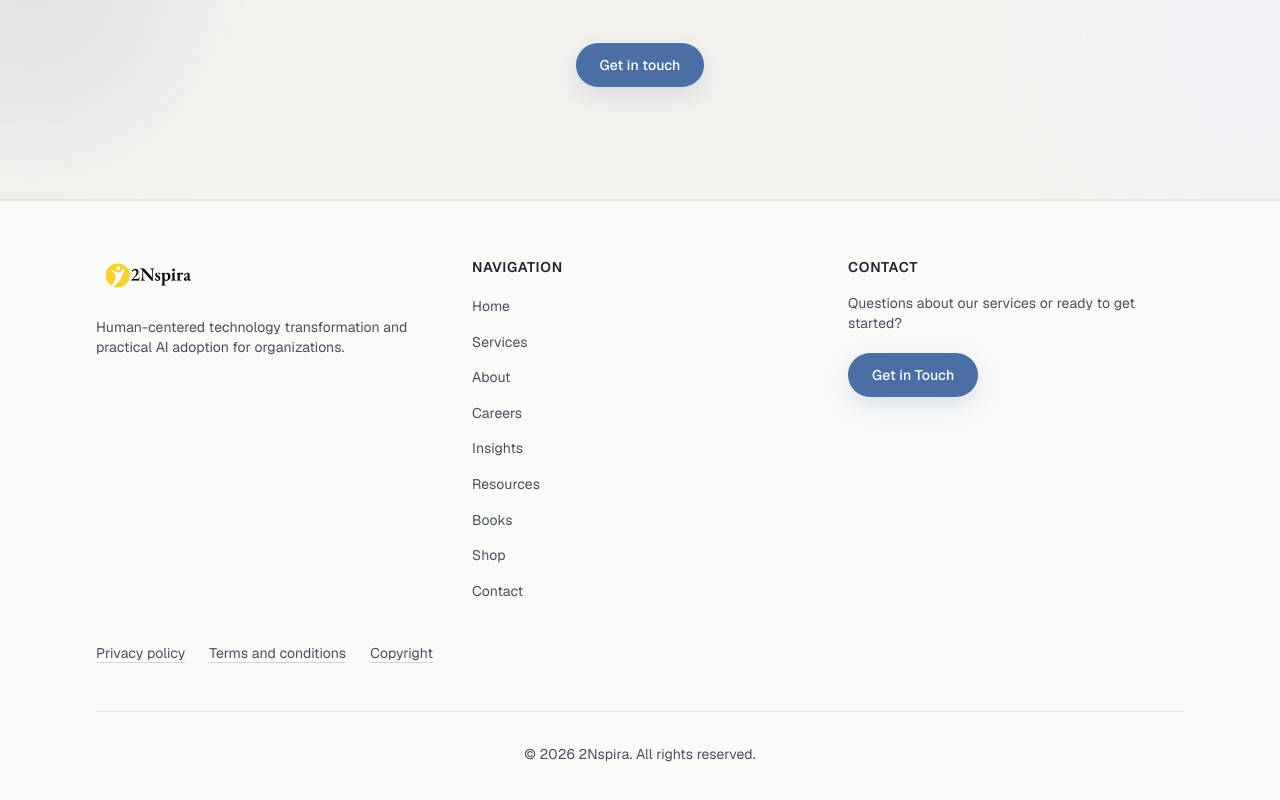
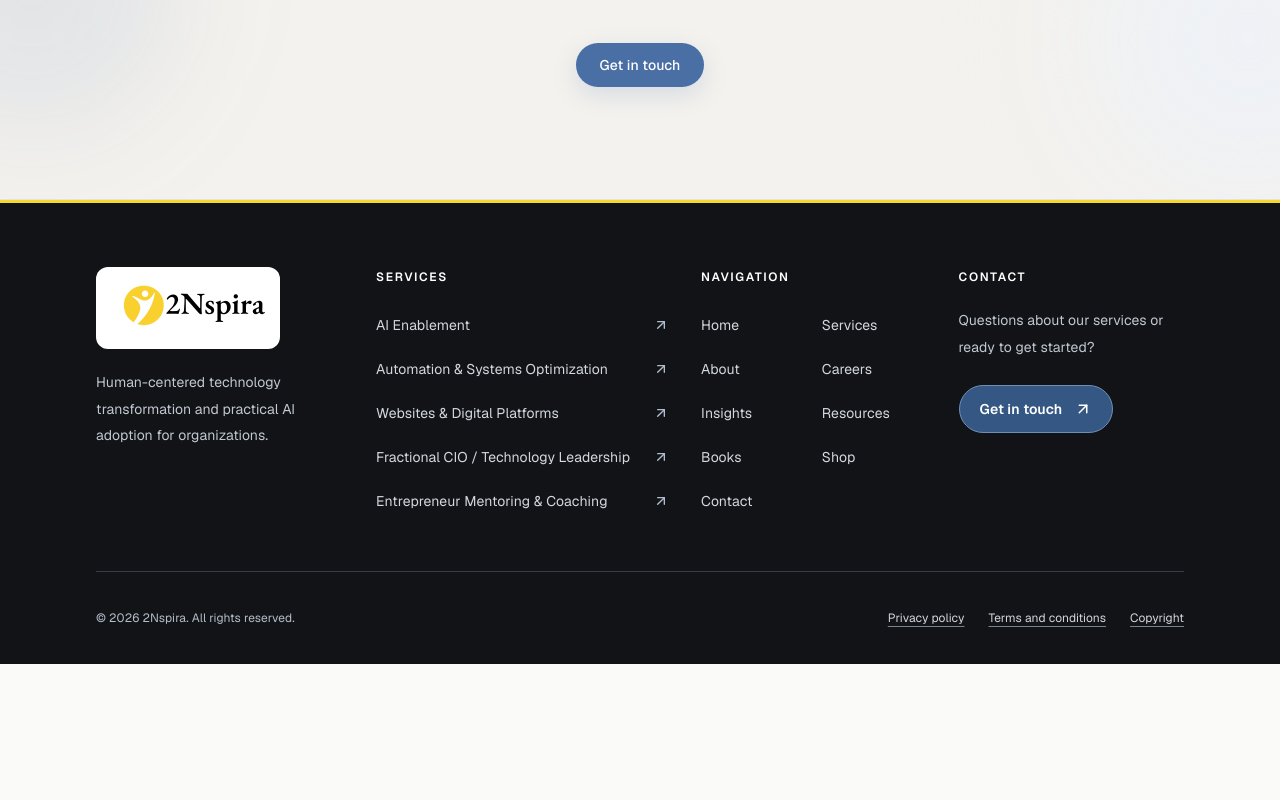
Before and after one commit to 2NspiraOpsTeam/2nspira-website, a Next.js app in the folder 2nspira-website/: page / in a window 1280 px wide. Shown: the part 3162-3962 px from the top of the page. After the commit the page ends 3826 px from the top, so only its background shows below. Built offline with nearby package versions, Linux system fonts and the light colour scheme; no server answers.

Commit message:
feat: add a modern dark footer with all five service destinations

```diff
--- /dev/null
+++ b/2nspira-website/src/components/Footer.module.css
@@ -0,0 +1,22 @@
+.footer { background: #111316; color: #d3d8df; border-top: 3px solid #f5d82d; padding-block: 4rem 1.5rem; }
+.columns { display: grid; gap: 2.5rem; }
+.brand { display: inline-flex; align-items: center; padding: 0.5rem 0.75rem; background: #ffffff; border-radius: 0.75rem; }
+.description { margin-top: 1.25rem; font-size: 0.875rem; line-height: 1.9; max-width: 28rem; color: #c1c8d2; }
+.heading { font-size: 0.75rem; font-weight: 600; line-height: 1.7; text-transform: uppercase; letter-spacing: 0.14em; color: #ffffff; }
+.list { margin-top: 1rem; }
+.link { display: inline-flex; align-items: center; justify-content: space-between; gap: 0.75rem; min-height: 44px; padding-block: 0.5rem; font-size: 0.875rem; line-height: 1.7; border-radius: 3px; color: #d3d8df; text-decoration: none; transition: color 200ms ease; }
+.list .link { width: 100%; }
+.link svg { flex-shrink: 0; color: #b3bfce; transition: transform 220ms ease; }
+.navigation { display: grid; grid-template-columns: repeat(2,minmax(0,1fr)); column-gap: 1rem; }
+.contact { display: inline-flex; align-items: center; justify-content: center; gap: 0.75rem; min-height: 44px; margin-top: 1.5rem; padding: 0.75rem 1.25rem; border: 1px solid #6f8fb9; border-radius: 999px; background: #345783; color: #ffffff; font-size: 0.875rem; font-weight: 600; text-decoration: none; transition: background-color 220ms ease; }
+.contact svg { transition: transform 220ms ease; }
+.footer a:focus-visible { outline: 2px solid #f5d82d; outline-offset: 5px; }
+.link:focus-visible { color: #f5d82d; }
+.bottom { display: flex; flex-direction: column; gap: 1.25rem; margin-top: 3rem; padding-top: 1.5rem; border-top: 1px solid #363c45; font-size: 0.75rem; line-height: 1.8; color: #b5bdc9; }
+.legal { display: flex; flex-wrap: wrap; column-gap: 1.5rem; }
+.legal .link { font-size: 0.75rem; text-decoration: underline; text-underline-offset: 4px; text-decoration-color: #778391; }
+@media (min-width: 640px) { .columns { grid-template-columns: repeat(2,minmax(0,1fr)); } }
+@media (min-width: 1024px) { .columns { grid-template-columns: 1.1fr 1.3fr 1fr 1fr; gap: 2rem; } .bottom { flex-direction: row; align-items: center; justify-content: space-between; } }
+@media (hover: hover) and (pointer: fine) { .link:hover { color: #f5d82d; } .contact:hover { background: #426b9d; } }
+@media (prefers-reduced-motion: no-preference) { .link:focus-visible svg, .contact:focus-visible svg { transform: translate(2px,-2px); } @media (hover: hover) and (pointer: fine) { .link:hover svg, .contact:hover svg { transform: translate(2px,-2px); } } }
+@media (prefers-reduced-motion: reduce) { .link, .link svg, .contact, .contact svg { transition: none; } }
--- a/2nspira-website/src/components/Footer.tsx
+++ b/2nspira-website/src/components/Footer.tsx
@@ -1,117 +1,57 @@
 import Link from "next/link";
-import { buttonPrimary } from "./ui";
+import { ArrowUpRight } from "lucide-react";
+import styles from "./Footer.module.css";
+
+const services = [
+  { name: "AI Enablement", href: "/ai-enablement" },
+  { name: "Automation & Systems Optimization", href: "/automation-systems-optimization" },
+  { name: "Websites & Digital Platforms", href: "/websites" },
+  { name: "Fractional CIO / Technology Leadership", href: "/fractional-cio" },
+  { name: "Entrepreneur Mentoring & Coaching", href: "/coaching" },
+];
+const navigation = [
+  { name: "Home", href: "/" }, { name: "Services", href: "/services" },
+  { name: "About", href: "/about" }, { name: "Careers", href: "/careers" },
+  { name: "Insights", href: "/insights" }, { name: "Resources", href: "/resources" },
+  { name: "Books", href: "/books" }, { name: "Shop", href: "/shop" },
+  { name: "Contact", href: "/contact" },
+];
+const legal = [
+  { name: "Privacy policy", href: "/privacy-policy" },
+  { name: "Terms and conditions", href: "/terms-conditions" },
+  { name: "Copyright", href: "/copyright" },
+];
 
 export default function Footer() {
-  const currentYear = new Date().getFullYear();
-  const footerNavLinks = [
-    { name: "Home", href: "/" },
-    { name: "Services", href: "/services" },
-    { name: "About", href: "/about" },
-    { name: "Careers", href: "/careers" },
-    { name: "Insights", href: "/insights" },
-    { name: "Resources", href: "/resources" },
-    { name: "Books", href: "/books" },
-    { name: "Shop", href: "/shop" },
-    { name: "Contact", href: "/contact" },
-  ];
-
-  return (
-    <footer
-      className="border-t border-line bg-canvas py-14"
-      role="contentinfo"
-    >
-      <div className="mx-auto max-w-6xl px-4 sm:px-6 lg:px-8">
-        <div className="grid grid-cols-1 gap-10 md:grid-cols-3">
-          {/* Brand */}
-          <div>
-            <Link
-              href="/"
-              className="group inline-flex items-center rounded focus-visible:outline-none focus-visible:ring-2 focus-visible:ring-accent focus-visible:ring-offset-2 focus-visible:ring-offset-canvas"
-              aria-label="2Nspira home"
-            >
-              {/* eslint-disable-next-line @next/next/no-img-element */}
-              <img
-                src="/images/logo/2nspira-logo.png"
-                alt="2Nspira"
-                className="h-10 w-auto"
-                width={320}
-                height={132}
-              />
-            </Link>
-            <p className={"mt-3 text-sm text-body"}>
-              Human-centered technology transformation and practical AI adoption for organizations.
-            </p>
-          </div>
-
-          {/* Links */}
-          <div>
-            <h3
-              className="text-sm font-semibold uppercase tracking-wider text-ink"
-              id="footer-nav-heading"
-            >
-              Navigation
-            </h3>
-            <ul className="mt-4 space-y-2.5" aria-labelledby="footer-nav-heading">
-              {footerNavLinks.map((link) => (
-                <li key={link.name}>
-                  <Link
-                    href={link.href}
-                    className="rounded text-sm text-body transition-colors duration-300 ease-gentle hover:text-accent focus-visible:outline-none focus-visible:ring-2 focus-visible:ring-accent focus-visible:ring-offset-2 focus-visible:ring-offset-canvas"
-                  >
-                    {link.name}
-                  </Link>
-                </li>
-              ))}
-            </ul>
-          </div>
-
-          {/* Contact */}
-          <div>
-            <h3
-              className="text-sm font-semibold uppercase tracking-wider text-ink"
-              id="footer-contact-heading"
-            >
-              Contact
-            </h3>
-            <p className={"mt-4 text-sm text-body"}>
-              Questions about our services or ready to get started?
-            </p>
-            <Link
-              href="/contact"
-              className={`mt-5 ${buttonPrimary}`}
-              aria-label="Get in touch with 2Nspira via contact page"
-            >
-              Get in Touch
-            </Link>
-          </div>
+  return <footer className={styles.footer}>
+    <div className="mx-auto max-w-6xl px-4 sm:px-6 lg:px-8">
+      <div className={styles.columns}>
+        <div>
+          <Link href="/" className={styles.brand} aria-label="2Nspira home">
+            {/* Preserve the approved dark wordmark on its own light surface. */}
+            {/* eslint-disable-next-line @next/next/no-img-element */}
+            <img src="/images/logo/2nspira-logo.png" alt="2Nspira" width={320} height={132} className="h-auto w-40" />
+          </Link>
+          <p className={styles.description}>Human-centered technology transformation and practical AI adoption for organizations.</p>
         </div>
-
-        <nav
-          aria-label="Legal"
-          className="mt-10 flex flex-wrap gap-x-6 gap-y-3 text-sm text-body"
-        >
-          {[
-            { name: "Privacy policy", href: "/privacy-policy" },
-            { name: "Terms and conditions", href: "/terms-conditions" },
-            { name: "Copyright", href: "/copyright" },
-          ].map((link) => (
-            <Link
-              key={link.href}
-              href={link.href}
-              className="rounded underline decoration-line-strong underline-offset-4 transition-colors duration-300 ease-gentle hover:text-accent focus-visible:outline-none focus-visible:ring-2 focus-visible:ring-accent"
-            >
-              {link.name}
-            </Link>
-          ))}
+        <nav aria-labelledby="footer-services-heading">
+          <h2 id="footer-services-heading" className={styles.heading}>Services</h2>
+          <ul className={styles.list}>{services.map(link => <li key={link.href}><Link href={link.href} className={styles.link}>{link.name}<ArrowUpRight aria-hidden="true" size={16} /></Link></li>)}</ul>
         </nav>
-
-        {/* Bottom */}
-        <div className="mt-12 border-t border-line pt-8 text-center">
-          <p className={"text-sm text-body"}>
-            &copy; {currentYear} 2Nspira. All rights reserved.
-          </p>
+        <nav aria-labelledby="footer-nav-heading">
+          <h2 id="footer-nav-heading" className={styles.heading}>Navigation</h2>
+          <ul className={`${styles.list} ${styles.navigation}`}>{navigation.map(link => <li key={link.href}><Link href={link.href} className={styles.link}>{link.name}</Link></li>)}</ul>
+        </nav>
+        <div>
+          <h2 id="footer-contact-heading" className={styles.heading}>Contact</h2>
+          <p className={styles.description}>Questions about our services or ready to get started?</p>
+          <Link href="/contact" className={styles.contact} aria-label="Get in touch with 2Nspira via contact page">Get in touch<ArrowUpRight aria-hidden="true" size={18} /></Link>
         </div>
       </div>
-    </footer>
-  );
+      <div className={styles.bottom}>
+        <p>&copy; {new Date().getFullYear()} 2Nspira. All rights reserved.</p>
+        <nav aria-label="Legal" className={styles.legal}>{legal.map(link => <Link key={link.href} href={link.href} className={styles.link}>{link.name}</Link>)}</nav>
+      </div>
+    </div>
+  </footer>;
 }
```
